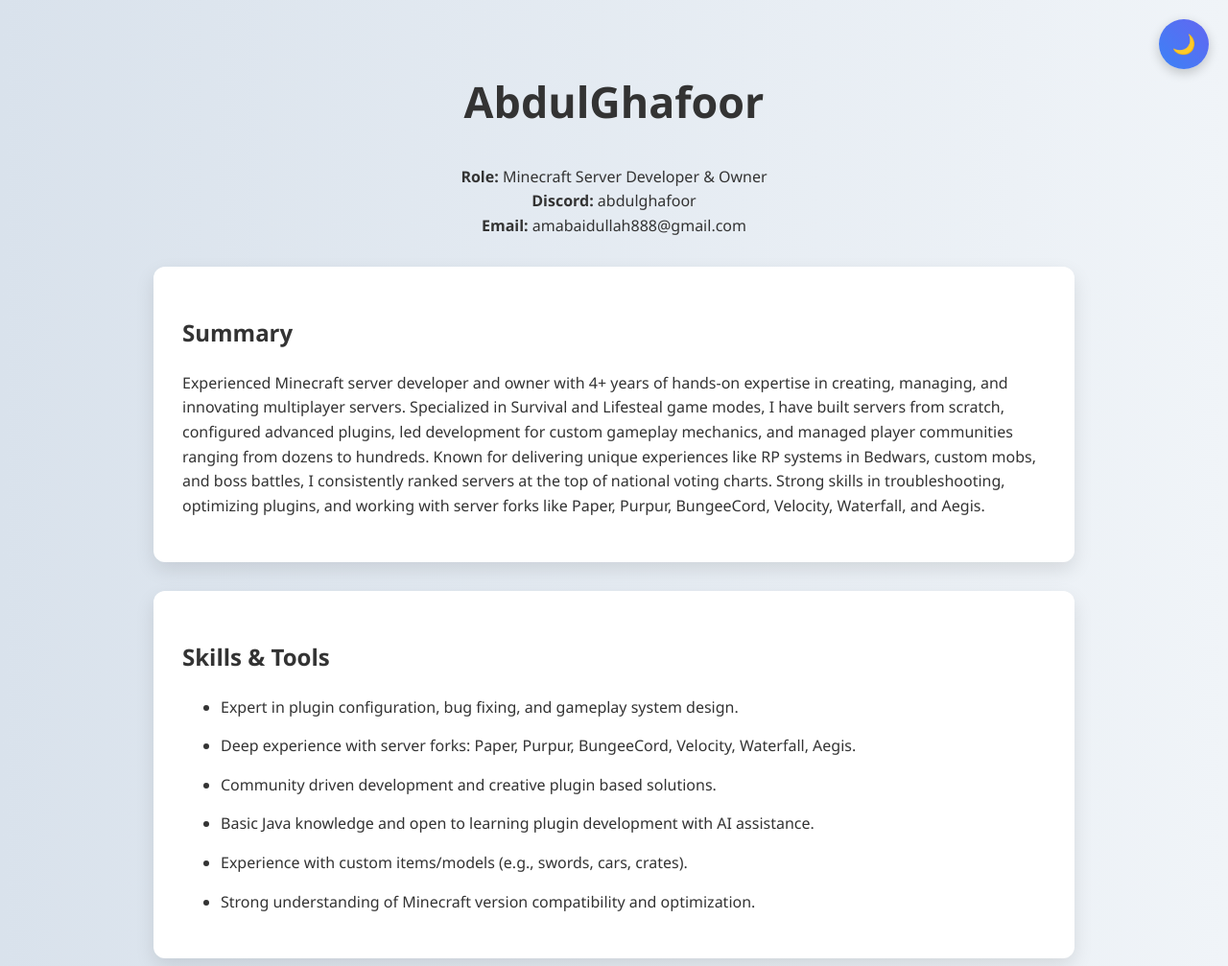
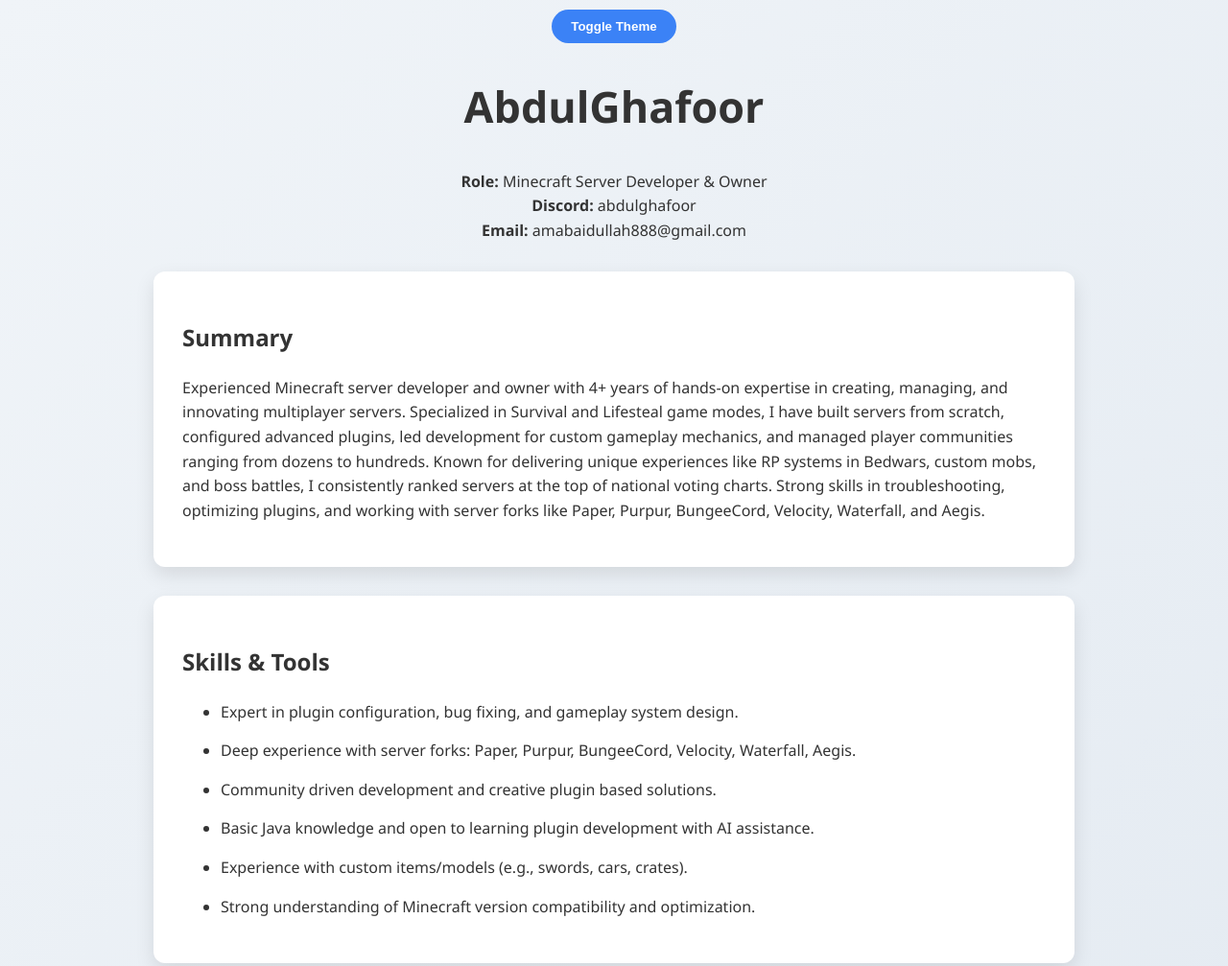
Before and after one commit to AbdulGhafoor01/minecraft-portfolio, a plain HTML site: page index.html in a window 1280 px wide. Shown: the top 1007 px of the page at 96% size. Drawn offline with Linux system fonts and the light colour scheme.

Commit message:
Update index.html

```diff
--- a/index.html
+++ b/index.html
@@ -6,8 +6,8 @@
   <title>AbdulGhafoor - Minecraft Server Developer Portfolio</title>
   <style>
     :root {
-      --bg-light: linear-gradient(to left, #f0f4f8, #d9e2ec);
-      --bg-dark: linear-gradient(to left, #0f172a, #1e293b);
+      --bg-light: linear-gradient(135deg, #f0f4f8, #d9e2ec);
+      --bg-dark: linear-gradient(135deg, #0f172a, #1e293b);
       --text-light: #333;
       --text-dark: #f9fafb;
       --section-bg-light: #ffffff;
@@ -30,18 +30,17 @@
       color: var(--text-light);
       transition: background 0.5s ease, color 0.5s ease;
     }
-
     h1 {
       color: inherit;
       font-size: 2.8em;
       text-align: center;
+      animation: fadeIn 1s ease-in-out;
     }
-
     h2, h3 {
       color: inherit;
       margin-top: 20px;
+      animation: slideIn 0.6s ease forwards;
     }
-
     .section {
       background: var(--section-bg-light);
       padding: 30px;
@@ -49,32 +48,26 @@
       max-width: 900px;
       border-radius: 12px;
       box-shadow: 0 8px 20px var(--shadow-light);
+      animation: slideUp 0.8s ease;
       transition: transform 0.3s ease, box-shadow 0.3s ease, background 0.5s ease;
-      opacity: 0;
-      transform: translateY(20px);
     }
-
     [data-theme="dark"] .section {
       background: var(--section-bg-dark);
       box-shadow: 0 8px 20px var(--shadow-dark);
     }
-
     .section:hover {
       transform: translateY(-4px);
       box-shadow: 0 12px 30px rgba(0,0,0,0.15);
     }
-
     a {
       color: #3b82f6;
       text-decoration: none;
       transition: color 0.3s;
     }
-
     a:hover {
       color: #2563eb;
       text-decoration: underline;
     }
-
     img {
       display: block;
       width: 80%;
@@ -85,64 +78,57 @@
       box-shadow: 0 4px 12px rgba(0,0,0,0.1);
       transition: transform 0.4s ease, box-shadow 0.4s ease;
     }
-
     img:hover {
       transform: scale(1.05);
       box-shadow: 0 8px 20px rgba(0,0,0,0.2);
     }
-
     ul li {
       margin-bottom: 15px;
     }
-
     footer {
       text-align: center;
       margin-top: 50px;
       color: inherit;
       font-size: 0.9em;
+      animation: fadeIn 2s ease-in;
     }
-
-    .theme-toggle {
-      position: fixed;
-      top: 20px;
-      right: 20px;
-      z-index: 1000;
-    }
-
-    .theme-toggle button {
-      background: linear-gradient(45deg, #3b82f6, #6366f1);
-      color: white;
-      border: none;
-      border-radius: 50%;
-      padding: 14px;
-      width: 52px;
-      height: 52px;
-      cursor: pointer;
-      box-shadow: 0 4px 12px rgba(0,0,0,0.2);
-      font-size: 20px;
-      display: flex;
-      align-items: center;
-      justify-content: center;
-      transition: background 0.3s ease;
-    }
-
-    .theme-toggle button:hover {
-      background: linear-gradient(45deg, #2563eb, #4f46e5);
-    }
-
-    @keyframes fadeInOnScroll {
+    @keyframes slideUp {
       from { opacity: 0; transform: translateY(20px); }
       to { opacity: 1; transform: translateY(0); }
+    }
+    @keyframes fadeIn {
+      from { opacity: 0; }
+      to { opacity: 1; }
+    }
+    @keyframes slideIn {
+      from { transform: translateX(-30px); opacity: 0; }
+      to { transform: translateX(0); opacity: 1; }
+    }
+    .theme-toggle {
+      display: flex;
+      justify-content: center;
+      margin-top: -30px;
+      margin-bottom: 30px;
+    }
+    .theme-toggle button {
+      padding: 10px 20px;
+      border: none;
+      border-radius: 20px;
+      background: #3b82f6;
+      color: white;
+      cursor: pointer;
+      font-weight: bold;
+      transition: background 0.3s;
+    }
+    .theme-toggle button:hover {
+      background: #2563eb;
     }
   </style>
 </head>
 <body>
   <div class="theme-toggle">
-    <button onclick="toggleTheme()">
-      <span id="theme-icon">🌙</span>
-    </button>
+    <button onclick="toggleTheme()">Toggle Theme</button>
   </div>
-
   <h1>AbdulGhafoor</h1>
   <p style="text-align:center;"><strong>Role:</strong> Minecraft Server Developer & Owner<br>
   <strong>Discord:</strong> abdulghafoor<br>
@@ -203,23 +189,7 @@
       const html = document.documentElement;
       const isDark = html.getAttribute('data-theme') === 'dark';
       html.setAttribute('data-theme', isDark ? 'light' : 'dark');
-      document.getElementById("theme-icon").textContent = isDark ? "🌙" : "☀️";
     }
-
-    const observer = new IntersectionObserver(entries => {
-      entries.forEach(entry => {
-        if (entry.isIntersecting) {
-          entry.target.style.animation = "fadeInOnScroll 0.8s forwards";
-          observer.unobserve(entry.target);
-        }
-      });
-    }, {
-      threshold: 0.1
-    });
-
-    document.querySelectorAll('.section').forEach(section => {
-      observer.observe(section);
-    });
   </script>
 </body>
 </html>
```
